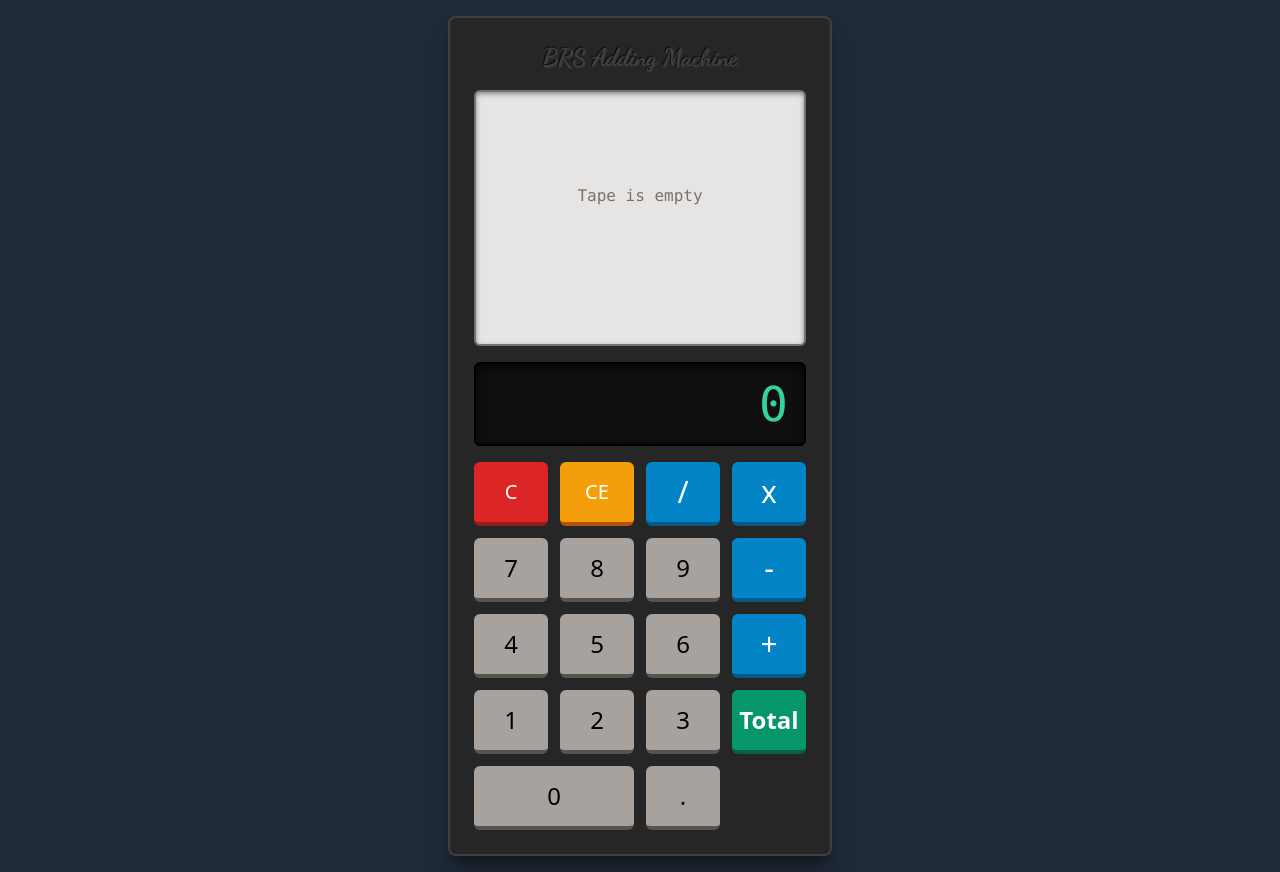
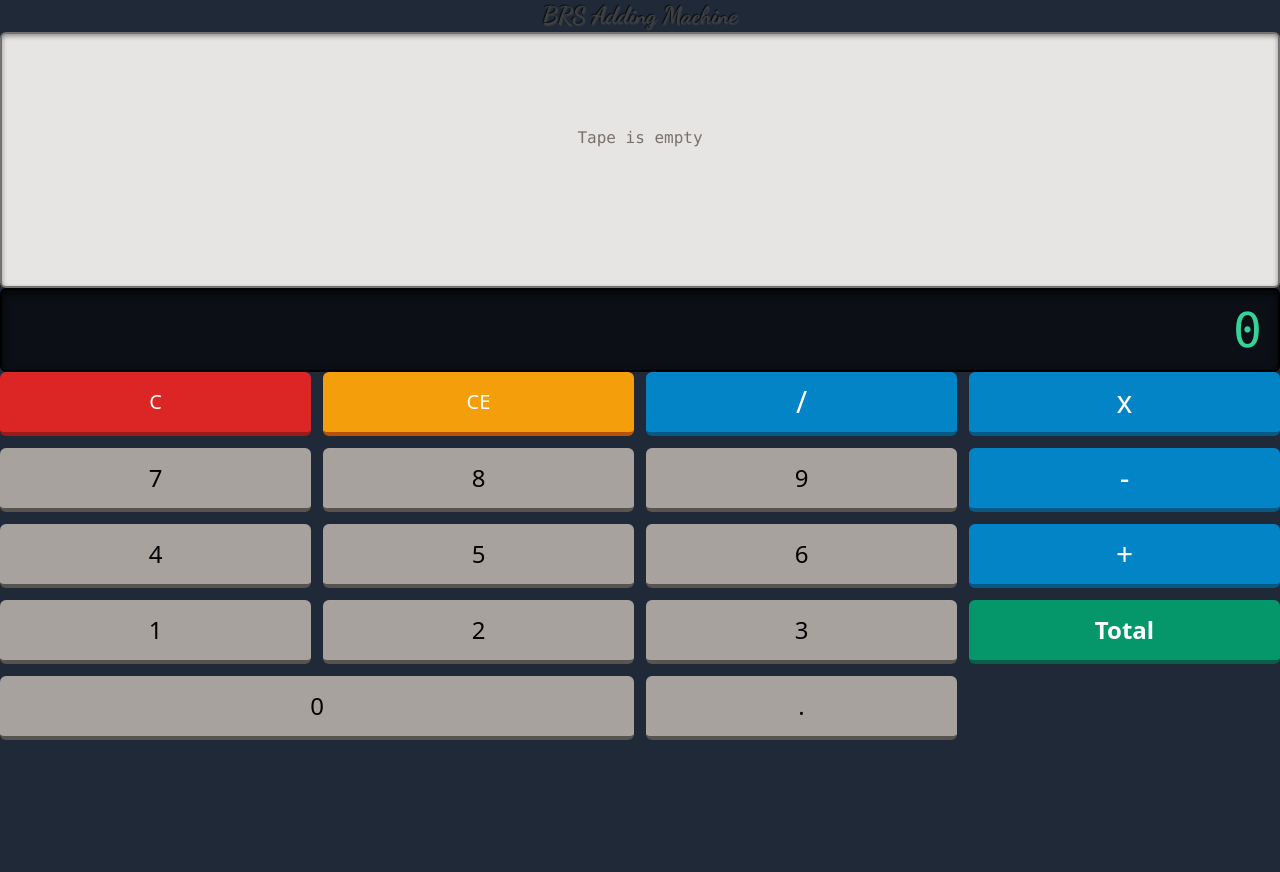
Before and after one commit to brandonsmith75/brs-adding-machine, a React (Vite) app: page / in a window 1280 px wide. After the commit the page ends 800 px from the top, so only its background shows below. Built offline with nearby package versions, Linux system fonts and the light colour scheme.

Commit message:
Some changes to make it look native

```diff
--- a/App.tsx
+++ b/App.tsx
@@ -263,8 +263,8 @@ const App: React.FC = () => {
   }
 
   return (
-    <div className="min-h-screen flex items-center justify-center p-4">
-      <div className="w-full max-w-sm mx-auto bg-neutral-800 rounded-lg shadow-[0_20px_25px_-5px_rgba(0,0,0,0.3),_0_8px_10px_-6px_rgba(0,0,0,0.3)] p-4 sm:p-6 space-y-4 border-t-2 border-l-2 border-neutral-700 border-b-2 border-r-2 border-black">
+    <div>
+      <div>
         <h1 className="text-center text-2xl text-neutral-700 select-none font-cursive text-engraved">
           BRS Adding Machine
         </h1>
--- a/electron/main.ts
+++ b/electron/main.ts
@@ -1,4 +1,4 @@
-import { app, BrowserWindow } from 'electron';
+import { app, BrowserWindow, Menu } from 'electron';
 import path from 'node:path';
 import { fileURLToPath } from 'node:url';
 
@@ -24,9 +24,9 @@ function createWindow() {
     icon: path.join(__dirname, '..', 'dist', 'assets', 'icon.png'),
     webPreferences: {
       preload: path.join(__dirname, 'preload.js'),
-    },
+    }
   });
-
+  Menu.setApplicationMenu(null);
   // Load the app
   if (VITE_DEV_SERVER_URL) {
     win.loadURL(VITE_DEV_SERVER_URL);
--- a/package.json
+++ b/package.json
@@ -1,4 +1,3 @@
-
 {
   "name": "brs-adding-machine",
   "private": true,
@@ -21,7 +20,7 @@
     "@types/react-dom": "^18.2.15",
     "@vitejs/plugin-react": "^4.2.0",
     "concurrently": "^8.2.2",
-    "electron": "^28.1.0",
+    "electron": "^28.3.3",
     "electron-builder": "^24.9.1",
     "typescript": "^5.2.2",
     "vite": "^5.0.0",
```
